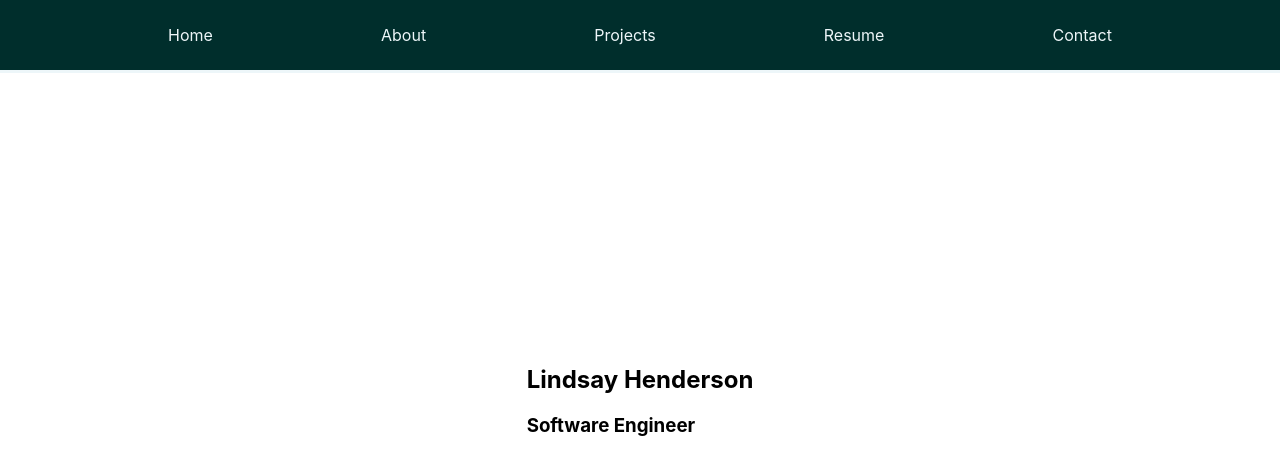
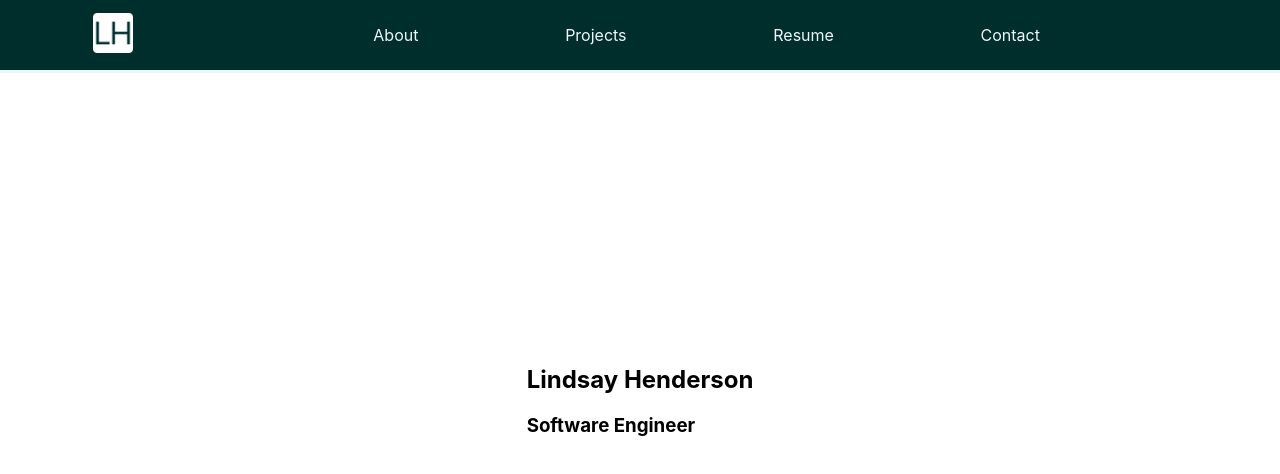
Before and after one commit to lindsay-henderson/lindsay-henderson-resume, a React (Create React App) app: page / in a window 1280 px wide. Shown: the top 474 px of the page. Built offline with nearby package versions, Linux system fonts and the light colour scheme.

Commit message:
use favicon logo as home link in nav bar

```diff
--- a/src/App.css
+++ b/src/App.css
@@ -16,10 +16,6 @@ main {
   text-align: center;
 }
 
-img {
-  height: 300px;
-}
-
 nav {
   display: flex;
   align-items: center;
@@ -34,12 +30,31 @@ nav {
   position: fixed;
 }
 
-nav > a {
+
+.links {
+  width: 75%;
+  display: flex;
+  align-items: center;
+  justify-content: space-evenly;
+}
+
+.home {
+  display: flex;
+  align-items: center;
+  justify-content: space-evenly;
+}
+
+img {
+  height: 40px;
+  width: 40px;
+}
+
+.links > a {
   color: #EDF6F9;
   text-decoration: none;
 }
 
-nav > a:hover {
+.links > a:hover {
   color: #FF8E72;
 }
 
--- a/src/App.js
+++ b/src/App.js
@@ -26,7 +26,7 @@ function App() {
         allProjects={allProjects}/>}/>
         <Route path='projects/:projectDetails'
         element={<ProjectDetails/>}/>
-        <Route path='Resume'
+        <Route path='resume'
         element={<Resume/>}/>
       </Routes>
     </main>
--- a/src/components/Nav.jsx
+++ b/src/components/Nav.jsx
@@ -2,13 +2,20 @@ import { NavLink } from "react-router-dom"
 
 function Nav() {
   return (
+
         <nav className="nav-bar">
-          <NavLink to='/'>Home</NavLink>
+          <div className="home">
+            <NavLink to='/'>
+              <img src="/apple-touch-icon.png" alt="a square with the initials L & H"/></NavLink>
+          </div>
+          <div className="links">
             <NavLink to='/about'>About</NavLink>
             <NavLink to='/projects'>Projects</NavLink>
             <NavLink to='/resume'>Resume</NavLink>
             <NavLink to='/contact'>Contact</NavLink>
+          </div>
         </nav>
+
   )
 }
 
--- a/src/pages/Projects.jsx
+++ b/src/pages/Projects.jsx
@@ -1,4 +1,4 @@
-import '../App.css'
+import '../styles/projects.css'
 import ProjectList from '../components/ProjectList'
 import { allProjects } from '../data/allProjects'
 
--- /dev/null
+++ b/src/styles/projects.css
@@ -0,0 +1,3 @@
+/* img {
+  height: 300px;
+} */
```
Also changed, not shown: public/logo.png (added), 1 other file (tests, documents, lock files or other folders). Lines whose indentation alone changed are shown as unchanged.
